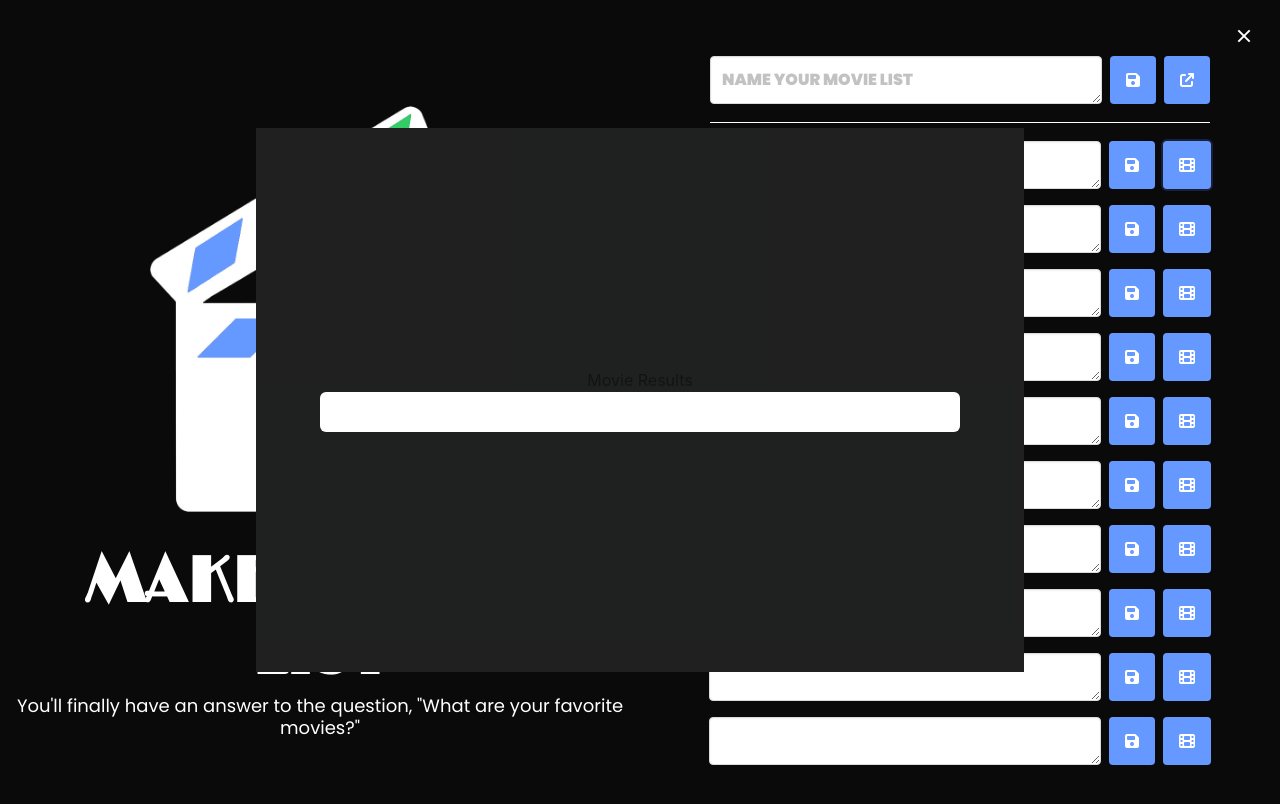
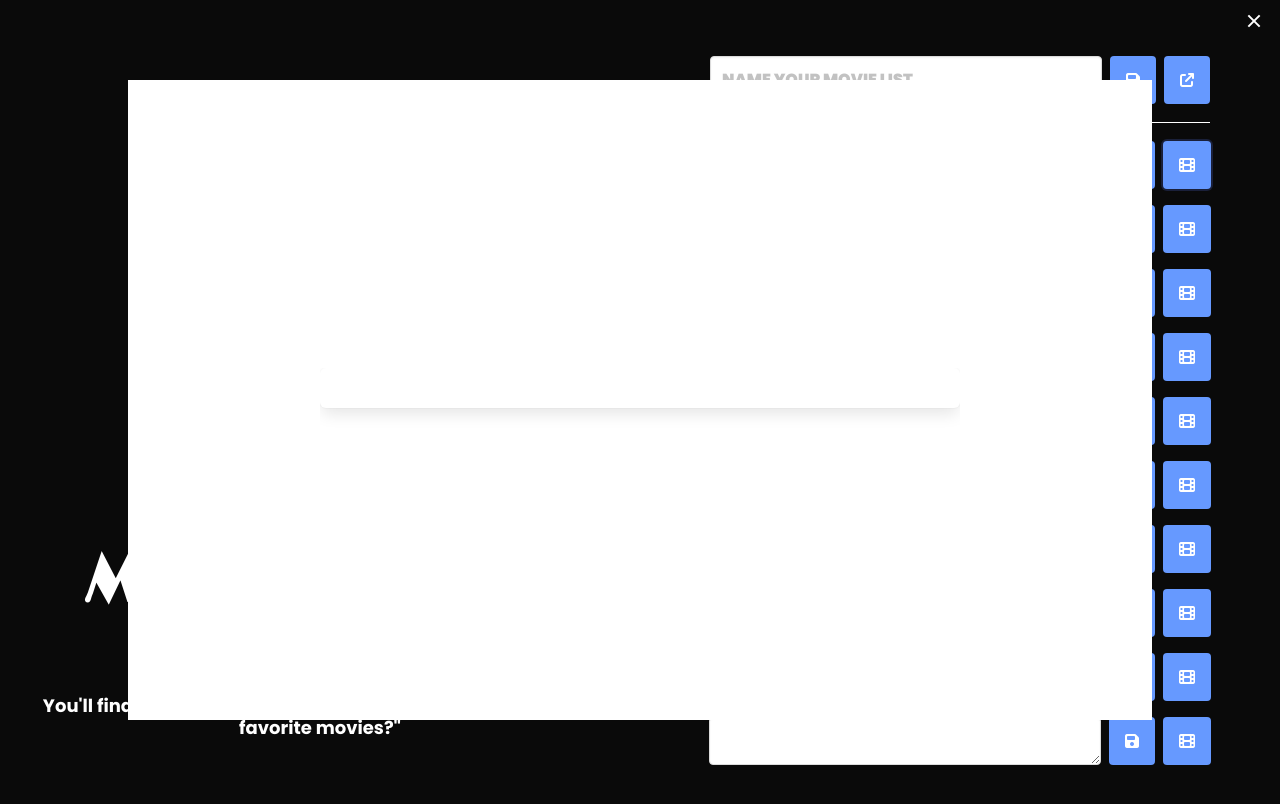
Before and after one commit to mbartnett/Make-a-Movie-List, a plain HTML site: page index.html in a window 1280 px wide. Both pictures are taken after a click on the button 1187 px from the left and 164 px from the top of the page. Drawn offline with nearby package versions, Linux system fonts and the light colour scheme; no server answers.

Commit message:
working on modal style

```diff
--- a/assets/css/style.css
+++ b/assets/css/style.css
@@ -11,8 +11,20 @@
 
 #custom h2 {
     font-family: "Poppins", sans-serif !important;
+    font-weight: 700;
+    font-size: 18px;
+}
+
+.modal h3 {
+    font-family: "Poppins", sans-serif !important;
+    font-weight: 600;
+    font-size: 24px;
+}
+
+.modal h4 {
+    font-family: "Poppins", sans-serif !important;
     font-weight: 400;
-    font-size: 18px;
+    font-size: 16px;
 }
 
 /* Logo styles */
@@ -111,6 +123,35 @@ textarea {
     align-content: center;
 }
 
+.modal {
+    background-color: white;
+    position: fixed;
+    width: 80%;
+    height: 80%;
+    margin: auto;
+    padding: 100px;
+    text-align: center;
+}
+
+.modal-background {
+    margin: auto;
+    width: 90%;
+    background-color: white;
+}
+
+.modal-close {
+    cursor: pointer !important;
+    position: fixed !important;
+    top: 5px;
+    right: 10px;
+    font-size: 1.5em;
+    color: #000;
+}
+
+.movie-image {
+    min-height: 500px;
+}
+
 /* Media queries for height and width */
 
 @media screen and (max-width: 1000px),
@@ -148,27 +189,3 @@ screen and (max-height: 750px) {
         margin: 10px !important;
     }
 }
-
-.movie-image {
-    height: 180px;
-}
-
-/* Modal Styling */
-
-.modal {
-    background-color: rgb(165, 168, 173);
-    position: fixed;
-    top:16%;
-    bottom: 16%;
-    left: 20%;
-    right: 20%;
-
-}
-
-.modal-backgrond {
-    margin: auto;
-  width: 90%;
-  max-width: 40rem;
-  background-color: white;
-  border-radius: 1.5rem;
-}
--- a/assets/js/molly.js
+++ b/assets/js/molly.js
@@ -42,8 +42,8 @@ function fetchMovies(event) {
         // Year
         html += `<h4>${data.Search[i].Year}</h4>`;
 
-        // Type
-        html += `<h5>${data.Search[i].Type}</h5>`;
+        // // Type
+        // html += `<h5>${data.Search[i].Type}</h5>`;
 
         // Image
         html += `<img class="movie-image" src="${data.Search[i].Poster}" alt="${data.Search[i].Title} image">`;
--- a/index.html
+++ b/index.html
@@ -1,5 +1,6 @@
 <!DOCTYPE html>
 <html lang="en">
+
 <head>
     <meta charset="UTF-8">
     <meta http-equiv="X-UA-Compatible" content="IE=edge">
@@ -7,12 +8,15 @@
     <!--Bulma CDN link-->
     <link rel="stylesheet" href="https://cdn.jsdelivr.net/npm/bulma@0.9.4/css/bulma.min.css">
     <!--Font Awesome CDN link-->
-    <link rel="stylesheet" href="https://cdnjs.cloudflare.com/ajax/libs/font-awesome/6.2.1/css/all.min.css" integrity="sha512-MV7K8+y+gLIBoVD59lQIYicR65iaqukzvf/nwasF0nqhPay5w/9lJmVM2hMDcnK1OnMGCdVK+iQrJ7lzPJQd1w==" crossorigin="anonymous" referrerpolicy="no-referrer" />
+    <link rel="stylesheet" href="https://cdnjs.cloudflare.com/ajax/libs/font-awesome/6.2.1/css/all.min.css"
+        integrity="sha512-MV7K8+y+gLIBoVD59lQIYicR65iaqukzvf/nwasF0nqhPay5w/9lJmVM2hMDcnK1OnMGCdVK+iQrJ7lzPJQd1w=="
+        crossorigin="anonymous" referrerpolicy="no-referrer" />
     <!--Custom CSS links-->
     <link rel="stylesheet" href="./assets/css/style.css">
     <title>Make a Movie List</title>
 </head>
 <!--The "custom" ID is being used to overwrite some Bulma styles-->
+
 <body id="custom">
     <header>
     </header>
@@ -25,13 +29,15 @@
             <img class="logo-image m-2" src="assets/images/slate.png">
             <!--</figure>-->
             <h1 class="title is-1 has-text-white">MAKE A MOVIE LIST</h1>
-        <h2 class="subtitle is-4 has-text-white">You'll finally have an answer to the question, "What are your favorite movies?"</p>
+            <h2 class="subtitle is-4 has-text-white">You'll finally have an answer to the question, "What are your
+                favorite movies?"</p>
         </section>
         <!--Right section-->
         <section id="right">
             <!--List name input-->
             <div id="list-name" class="m-1 p-1">
-            <textarea id="text-area-list-name" class="textarea is large is-uppercase mr-2" rows="1" placeholder="NAME YOUR MOVIE LIST"></textarea>
+                <textarea id="text-area-list-name" class="textarea is large is-uppercase mr-2" rows="1"
+                    placeholder="NAME YOUR MOVIE LIST"></textarea>
                 <a class="list-name-button button mr-2" data-index="0"><i class="fa-solid fa-floppy-disk"></i></a>
                 <a id="list-save-button" class="button"><i class="fa-solid fa-arrow-up-right-from-square"></i></a>
             </div>
@@ -39,54 +45,65 @@
             <div id="separator"></div>
             <!--Series of list items-->
             <div id="list-item-1" class="m-1 p-1">
-            <textarea id="text-area-1" class="textarea is medium mr-2" rows="1" placeholder="List a movie name"></textarea>
-            <button id ="save-button-1" class="button mr-2 fa-solid fa-floppy-disk" data-index="1"></a>
-            <button id="movie-button-1" class="button js-modal-trigger button fa-solid fa-film" data-target="data-modal"></button>
+                <textarea id="text-area-1" class="textarea is medium mr-2" rows="1"
+                    placeholder="List a movie name"></textarea>
+                <button id="save-button-1" class="button mr-2 fa-solid fa-floppy-disk" data-index="1"></a>
+                    <button id="movie-button-1" class="button js-modal-trigger button fa-solid fa-film"
+                        data-target="data-modal"></button>
             </div>
             <div id="list-item-2" class="m-1 p-1">
                 <textarea id="text-area-2" class="textarea is medium mr-2" rows="1"></textarea>
-            <button id ="save-button-2" class="button mr-2 fa-solid fa-floppy-disk" data-index="2"></button>
-            <button id="movie-button-2" class="button js-modal-trigger button fa-solid fa-film" data-target="data-modal"></button>
+                <button id="save-button-2" class="button mr-2 fa-solid fa-floppy-disk" data-index="2"></button>
+                <button id="movie-button-2" class="button js-modal-trigger button fa-solid fa-film"
+                    data-target="data-modal"></button>
             </div>
             <div id="list-item-3" class="m-1 p-1">
                 <textarea id="text-area-3" class="textarea is medium mr-2" rows="1"></textarea>
-            <button id ="save-button-3" class="button mr-2 fa-solid fa-floppy-disk" data-index="3"></button>
-            <button id="movie-button-3" class="button js-modal-trigger button fa-solid fa-film" data-target="data-modal"></button>
+                <button id="save-button-3" class="button mr-2 fa-solid fa-floppy-disk" data-index="3"></button>
+                <button id="movie-button-3" class="button js-modal-trigger button fa-solid fa-film"
+                    data-target="data-modal"></button>
             </div>
             <div id="list-item-4" class="m-1 p-1">
                 <textarea id="text-area-4" class="textarea is medium mr-2" rows="1"></textarea>
-            <button id ="save-button-4" class="button mr-2 fa-solid fa-floppy-disk" data-index="4"></button>
-            <button id="movie-button-4" class="button js-modal-trigger button fa-solid fa-film" data-target="data-modal"></button>
+                <button id="save-button-4" class="button mr-2 fa-solid fa-floppy-disk" data-index="4"></button>
+                <button id="movie-button-4" class="button js-modal-trigger button fa-solid fa-film"
+                    data-target="data-modal"></button>
             </div>
             <div id="list-item-5" class="m-1 p-1">
                 <textarea id="text-area-5" class="textarea is medium mr-2" rows="1"></textarea>
-            <button id ="save-button-5" class="button mr-2 fa-solid fa-floppy-disk" data-index="5"></button>
-            <button id="movie-button-5" class="button js-modal-trigger button fa-solid fa-film" data-target="data-modal"></button>
+                <button id="save-button-5" class="button mr-2 fa-solid fa-floppy-disk" data-index="5"></button>
+                <button id="movie-button-5" class="button js-modal-trigger button fa-solid fa-film"
+                    data-target="data-modal"></button>
             </div>
             <div id="list-item-6" class="m-1 p-1">
                 <textarea id="text-area-6" class="textarea is medium mr-2" rows="1"></textarea>
-            <button id ="save-button-6" class="button mr-2 fa-solid fa-floppy-disk" data-index="6"></button>
-            <button id="movie-button-6" class="button js-modal-trigger button fa-solid fa-film" data-target="data-modal"></button>
+                <button id="save-button-6" class="button mr-2 fa-solid fa-floppy-disk" data-index="6"></button>
+                <button id="movie-button-6" class="button js-modal-trigger button fa-solid fa-film"
+                    data-target="data-modal"></button>
             </div>
             <div id="list-item-7" class="m-1 p-1">
                 <textarea id="text-area-7" class="textarea is medium mr-2" rows="1"></textarea>
-            <button id ="save-button-7" class="button mr-2 fa-solid fa-floppy-disk" data-index="7"></button>
-            <button id="movie-button-7" class="button js-modal-trigger button fa-solid fa-film" data-target="data-modal"></button>
+                <button id="save-button-7" class="button mr-2 fa-solid fa-floppy-disk" data-index="7"></button>
+                <button id="movie-button-7" class="button js-modal-trigger button fa-solid fa-film"
+                    data-target="data-modal"></button>
             </div>
             <div id="list-item-8" class="m-1 p-1">
                 <textarea id="text-area-8" class="textarea is medium mr-2" rows="1"></textarea>
-            <button id ="save-button-8" class="button mr-2 fa-solid fa-floppy-disk" data-index="8"></button>
-            <button id="movie-button-8" class="button js-modal-trigger button fa-solid fa-film" data-target="data-modal"></button>
+                <button id="save-button-8" class="button mr-2 fa-solid fa-floppy-disk" data-index="8"></button>
+                <button id="movie-button-8" class="button js-modal-trigger button fa-solid fa-film"
+                    data-target="data-modal"></button>
             </div>
             <div id="list-item-9" class="m-1 p-1">
                 <textarea id="text-area-9" class="textarea is medium mr-2" rows="1"></textarea>
-            <button id ="save-button-9"  class="button mr-2 fa-solid fa-floppy-disk" data-index="9"></button>
-            <button id="movie-button-9" class="button js-modal-trigger button fa-solid fa-film" data-target="data-modal"></button>
+                <button id="save-button-9" class="button mr-2 fa-solid fa-floppy-disk" data-index="9"></button>
+                <button id="movie-button-9" class="button js-modal-trigger button fa-solid fa-film"
+                    data-target="data-modal"></button>
             </div>
             <div id="list-item-10" class="m-1 p-1">
                 <textarea id="text-area-10" class="textarea is medium mr-2" rows="1"></textarea>
-            <button id ="save-button-10"  class="button mr-2 fa-solid fa-floppy-disk" data-index="10"></button>
-            <button id="movie-button-10" class="button js-modal-trigger button fa-solid fa-film" data-target="data-modal"></button>
+                <button id="save-button-10" class="button mr-2 fa-solid fa-floppy-disk" data-index="10"></button>
+                <button id="movie-button-10" class="button js-modal-trigger button fa-solid fa-film"
+                    data-target="data-modal"></button>
             </div>
         </section>
 
@@ -94,18 +111,13 @@
         <section>
             <div id="data-modal" class="modal">
                 <div class="modal-background"></div>
-            <div class="modal-header">
-                <p>Movie Results</p>
-            </div>
+                <div class="modal-header"></div>
                 <div class="modal-content">
-            <div class="box">
-
+                    <div class="box"></div>
+                    <button class="modal-close is-large" aria-label="close"></button>
                 </div>
             </div>
-            <button class="modal-close is-large" aria-label="close"></button>
-        </div>
         </section>
-    <div id="movies"></div>
     </main>
     <footer>
     </footer>
```
Lines whose indentation alone changed are shown as unchanged.
